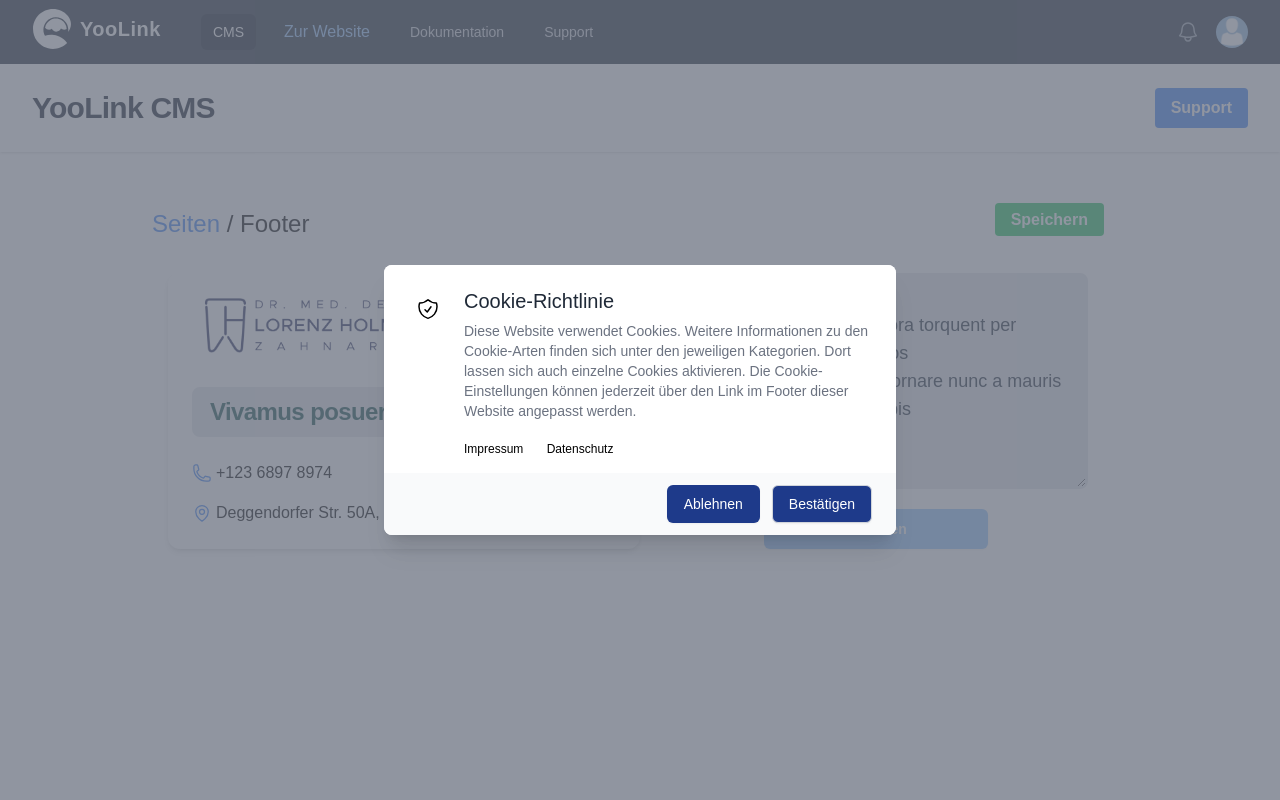
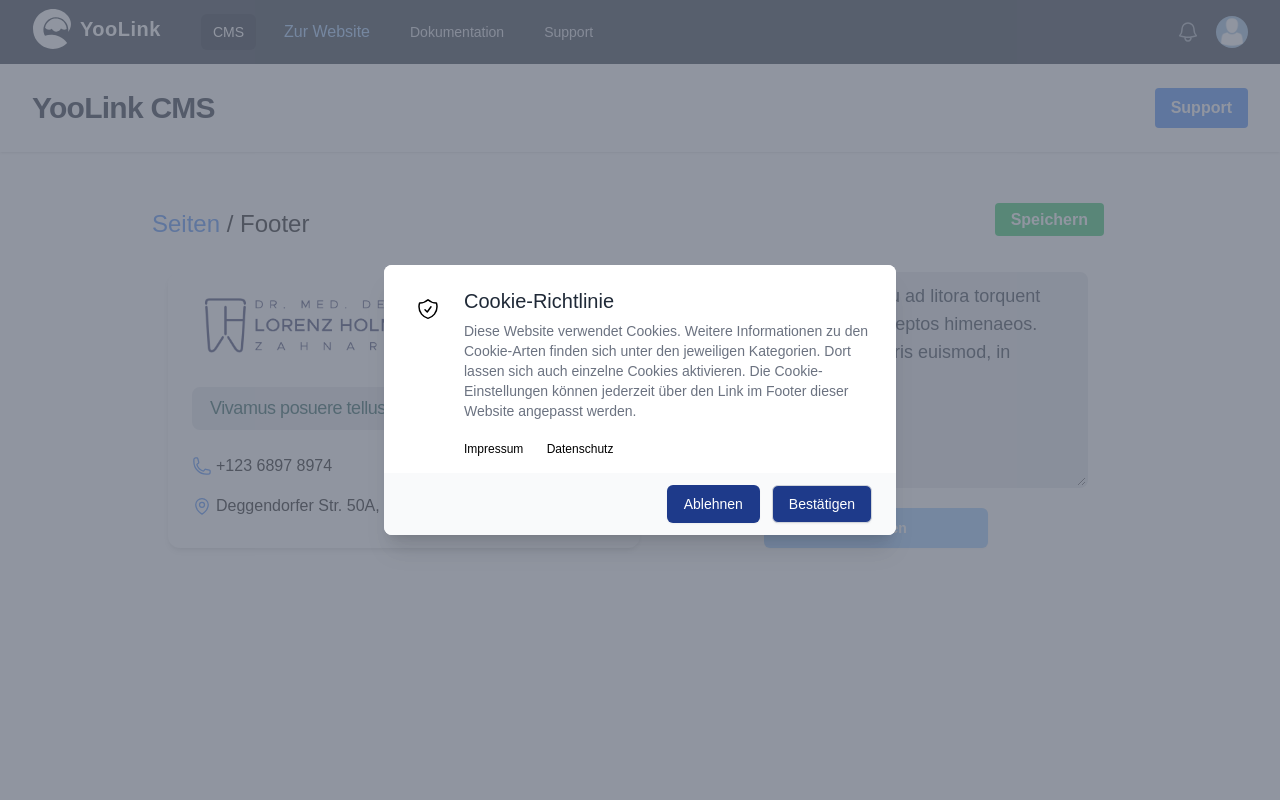
Before and after one commit to SirMelo01/ZahnarztLorenzHolmer, a Django app: template yoolink/templates/pages/cms/content/sites/FooterSite.html in a window 1280 px wide. Run offline with Django 4.2, Linux system fonts and the light colour scheme; the template is opened without the code that fills it, so the values that code supplies are empty; some libraries are stand-ins or nearby versions.

Commit message:
Footer SIte Design Update

```diff
--- a/yoolink/templates/pages/cms/content/sites/FooterSite.html
+++ b/yoolink/templates/pages/cms/content/sites/FooterSite.html
@@ -34,7 +34,7 @@
             class="w-64 h-auto max-w-full max-h-40"
           />
         </div>
-        <input class="bg-gray-200 mt-3 appearance-none text-center border-2 border-gray-200 rounded-lg w-full inline-block py-2 px-4 mb-6 text-2xl font-bold tracking-tight text-teal-900 leading-tight focus:outline-none focus:bg-white focus:border-blue-500"
+        <input class="bg-gray-200 mt-3 appearance-none text-center border-2 border-gray-200 rounded-lg w-full inline-block py-2 px-4 mb-6 text-lg tracking-tight text-teal-900 leading-tight focus:outline-none focus:bg-white focus:border-blue-500"
         id="title" type="text"
         value="{% if textContent %}{{textContent.title}}{% else %}Vivamus posuere tellus venenatis felis euismod, quis fringilla sapien.{% endif %}">
         </input>
@@ -89,11 +89,7 @@
       <div
         class="flex flex-col justify-center items-center md:justify-center flex-1 md:mr-6"
       >
-        <textarea rows="7" class="bg-gray-200 rounded-lg appearance-none border-2 border-gray-200 w-full py-2 px-4 text-base text-gray-800 md:text-lg leading-tight focus:outline-none focus:bg-white focus:border-blue-500" id="description" type="text">
-          {% if textContent %}{{textContent.description}}{% else %}Class aptent
-          taciti sociosqu ad litora torquent per conubia nostra, per inceptos
-          himenaeos. Nullam ornare nunc a mauris euismod, in sollicitudin turpis
-          placerat.{% endif %}
+        <textarea rows="7" class="bg-gray-200 rounded-lg appearance-none border-2 border-gray-200 w-full py-2 px-4 text-base text-gray-800 md:text-lg leading-tight focus:outline-none focus:bg-white focus:border-blue-500" id="description" type="text">{% if textContent %}{{textContent.description}}{% else %}Class aptent taciti sociosqu ad litora torquent per conubia nostra, per inceptos himenaeos. Nullam ornare nunc a mauris euismod, in sollicitudin turpis placerat.{% endif %}
         </textarea>
         <input id="buttonText"
             value="{% if textContent and textContent.buttonText %}{{textContent.buttonText}}{% else %}Termin vereinbaren{% endif %}"
```
